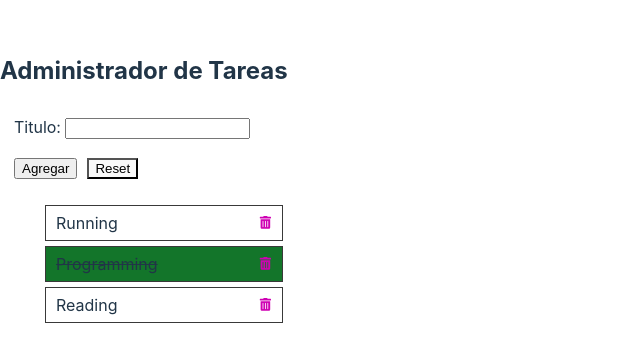
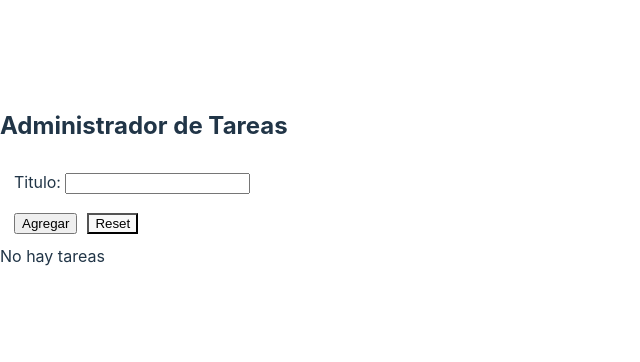
Before and after one commit to johncardozo/frontend-intermedio, a React (Vite) app in the folder react-admin-tareas/: page / in a window 1280 px wide. Shown: the part 214-576 px from the top of the page, without its empty margins (0-640 px from the left). Built offline with nearby package versions, Linux system fonts and the light colour scheme.

Commit message:
React: Agregar tarea

```diff
--- a/react-admin-tareas/package.json
+++ b/react-admin-tareas/package.json
@@ -13,7 +13,8 @@
     "prop-types": "^15.8.1",
     "react": "^18.2.0",
     "react-dom": "^18.2.0",
-    "react-icons": "^4.8.0"
+    "react-icons": "^4.8.0",
+    "uuid": "^9.0.0"
   },
   "devDependencies": {
     "@types/react": "^18.0.28",
--- a/react-admin-tareas/src/App.jsx
+++ b/react-admin-tareas/src/App.jsx
@@ -9,11 +9,11 @@ import "./styles/style.scss";
 
 function App() {
   // Estado del componente: inmutable
-  const [tareas, setTareas] = useState([
-    { id: 1, titulo: "Running", terminada: false },
-    { id: 2, titulo: "Programming", terminada: true },
-    { id: 3, titulo: "Reading", terminada: false },
-  ]);
+  const [tareas, setTareas] = useState([]);
+
+  const agregarTarea = (tarea) => {
+    setTareas([...tareas, tarea]);
+  };
 
   const toggleTerminada = (id) => {
     // tareasActuales representa el estado actual
@@ -37,7 +37,7 @@ function App() {
   return (
     <>
       <Header titulo="Administrador de Tareas" />
-      <AgregarTareaForm />
+      <AgregarTareaForm onAddTask={agregarTarea} />
       <Tareas
         tareas={tareas}
         onDelete={eliminarTarea}
--- a/react-admin-tareas/src/components/AgregarTareaForm.jsx
+++ b/react-admin-tareas/src/components/AgregarTareaForm.jsx
@@ -1,17 +1,43 @@
 import { useState } from "react";
+import PropTypes from "prop-types";
+import { v4 as uuidv4 } from "uuid";
 
-const AgregarTareaForm = () => {
+const AgregarTareaForm = ({ onAddTask }) => {
   // Estado del formulario
   const [titulo, setTitulo] = useState("");
 
   const limpiarFormulario = (event) => {
-    // Previene el env{io del formulario
+    // Previene el envío del formulario
     event.preventDefault();
     // Modifica el estado del componente
     setTitulo("");
   };
+
+  const handleSubmit = (event) => {
+    // Previene el envío del formulario
+    event.preventDefault();
+
+    if (!titulo) {
+      alert("Debe digitar el titulo");
+      return;
+    }
+
+    // Crea el nuevo objeto
+    const nuevaTarea = {
+      id: uuidv4(),
+      titulo,
+      terminada: false,
+    };
+
+    // Envía la nueva tarea al componente padre
+    onAddTask(nuevaTarea);
+
+    // Modifica el estado del componente
+    setTitulo("");
+  };
+
   return (
-    <form>
+    <form onSubmit={handleSubmit}>
       <fieldset>
         <label htmlFor="titulo">Titulo: </label>
         <input
@@ -29,4 +55,8 @@ const AgregarTareaForm = () => {
   );
 };
 
+AgregarTareaForm.propTypes = {
+  onAddTask: PropTypes.func,
+};
+
 export default AgregarTareaForm;
--- a/react-admin-tareas/src/components/Tarea.jsx
+++ b/react-admin-tareas/src/components/Tarea.jsx
@@ -4,7 +4,7 @@ import { FaTrashAlt } from "react-icons/fa";
 const Tarea = ({ tarea, onDelete, onToggle }) => {
   return (
     <li
-      className={tarea.terminada && "terminada"}
+      className={tarea.terminada ? "terminada" : ""}
       onDoubleClick={() => onToggle(tarea.id)}
     >
       {tarea.titulo}
```
Also changed, not shown: 1 other file (tests, documents, lock files or other folders).
